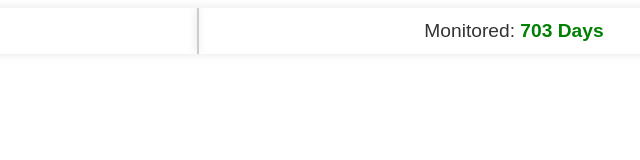
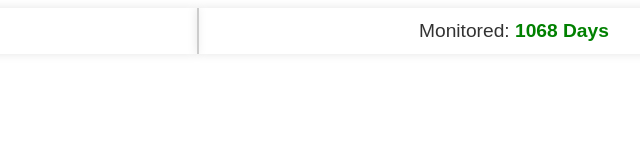
Before and after one commit to bestbtcsites/selwix, a plain HTML site: page index.html in a window 1280 px wide. Shown: the full height of the page, 443-1083 px from the left. Drawn offline with Linux system fonts and the light colour scheme.

Commit message:
index.html

```diff
--- a/index.html
+++ b/index.html
@@ -51,7 +51,7 @@
     const roiDailyIncrease = 1.5;
 
     const roiStartDate = new Date("2024-06-19");
-    const daysStartDate = new Date("2023-06-19");
+    const daysStartDate = new Date("2022-06-19");
 
     const today = new Date();
 
```
